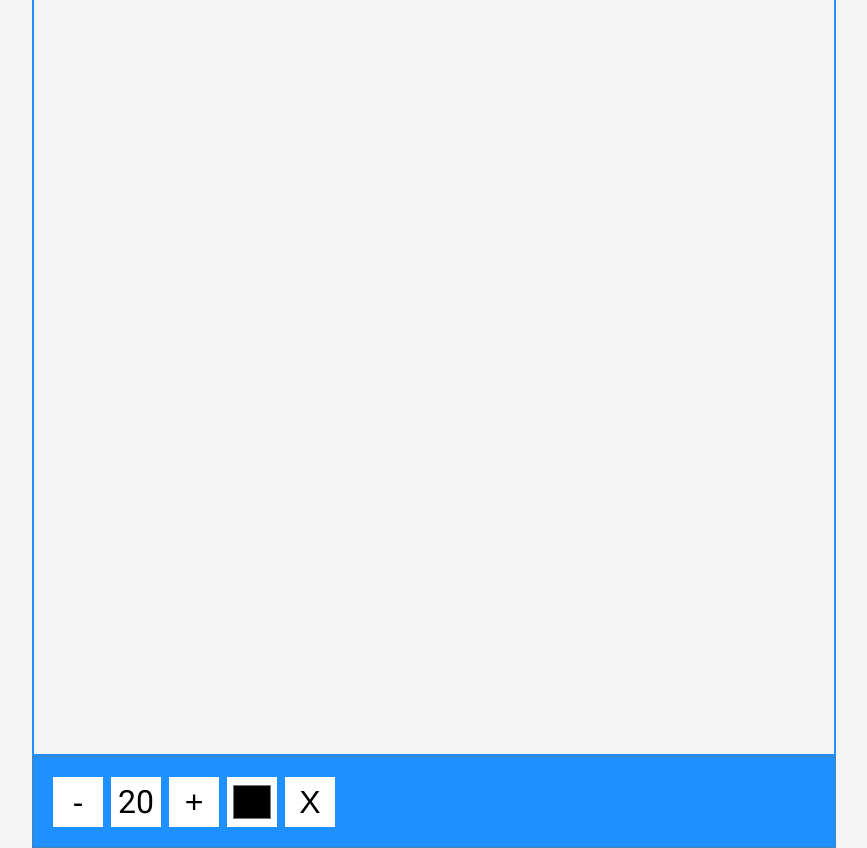
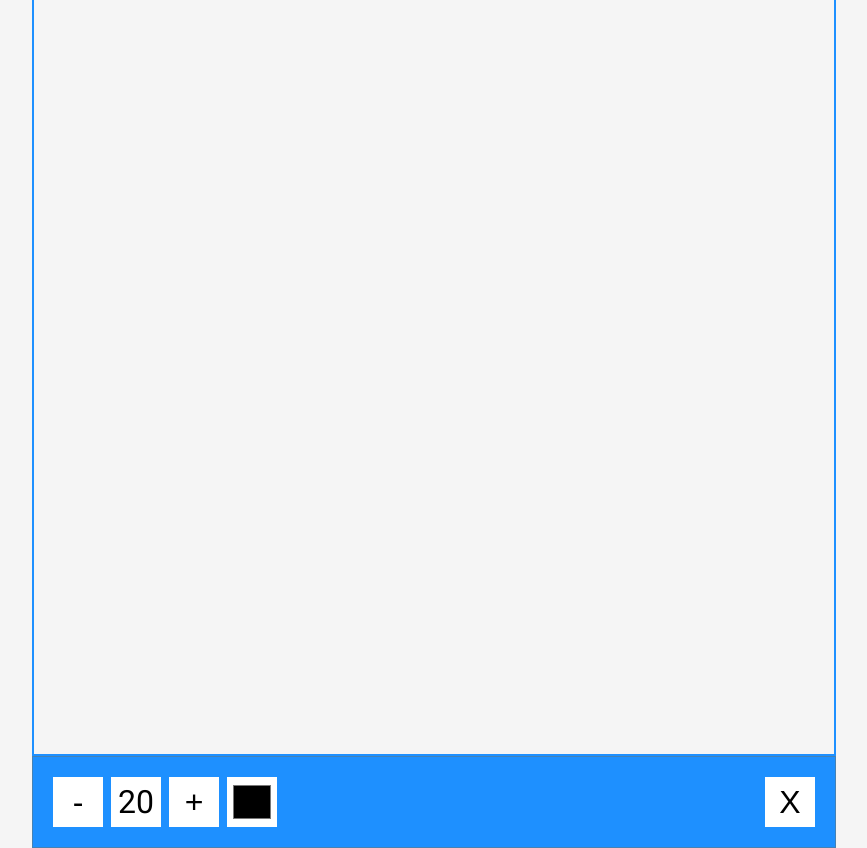
Before and after one commit to Andreas-Ziegler22/Drawing-App, a plain HTML site: page index.html in a window 1280 px wide. Shown: the whole page, without its empty margins (206-1073 px from the left). Drawn offline with Linux system fonts and the light colour scheme.

Commit message:
toolbox sudo

```diff
--- a/style.css
+++ b/style.css
@@ -37,4 +37,8 @@ canvas {
   width: 50px;
   margin: 0.25rem;
   padding: 0.25rem;
+  cursor: pointer;
 }
+.toolbox > *:last-child {
+  margin-left: auto;
+}
```
